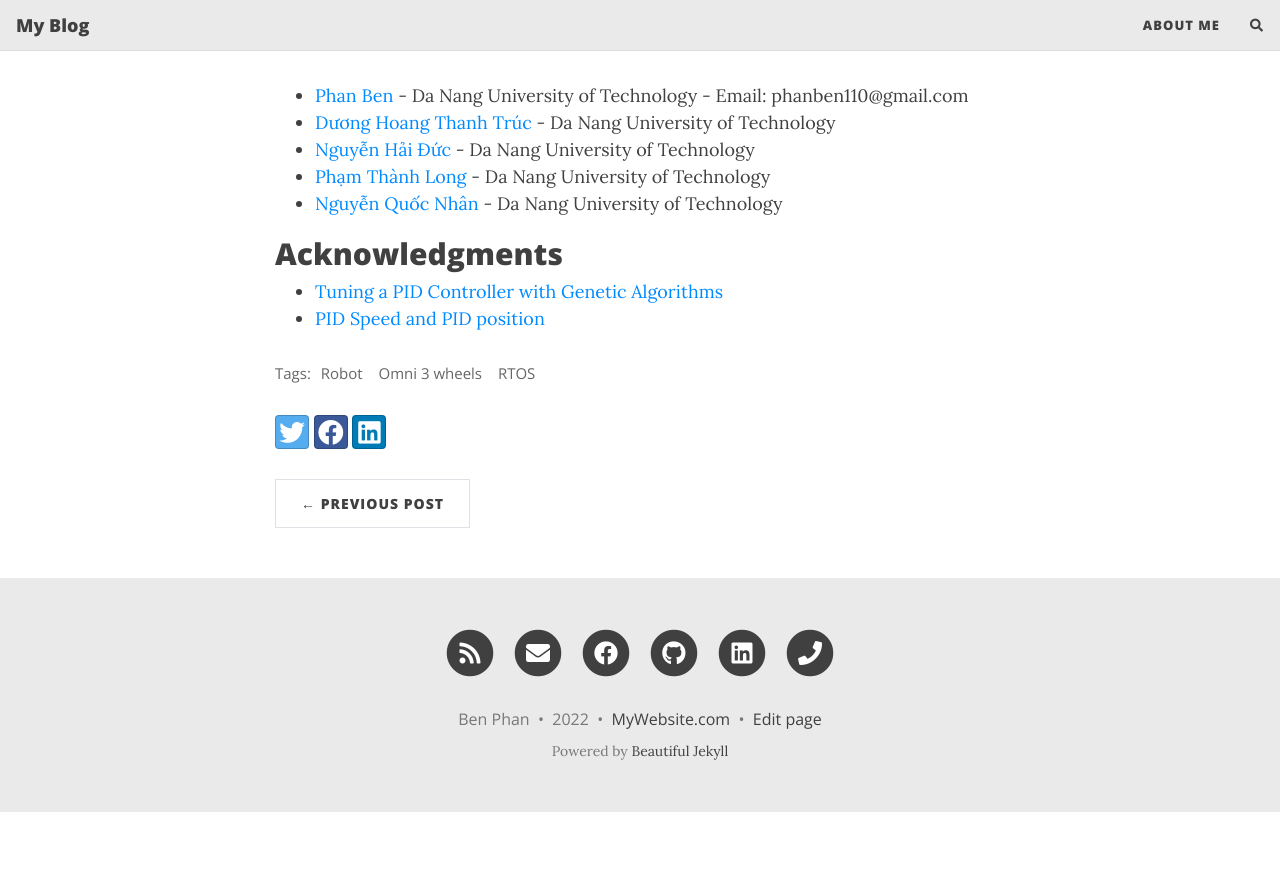
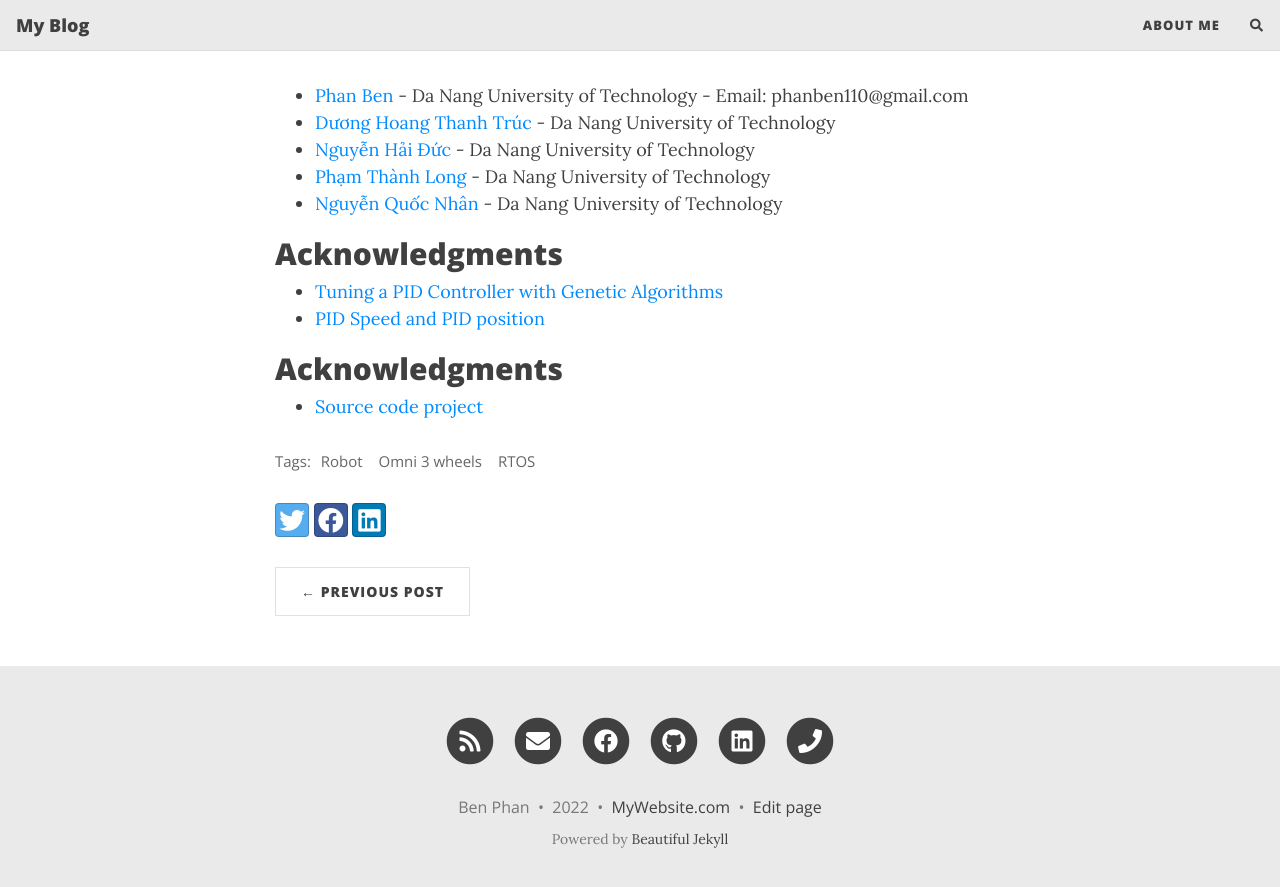
Before and after one commit to phanben110/phanben110.github.io, a Jekyll site: the page built from _posts/2022-04-29-Robot Omni.md, in a window 1280 px wide and 900 px high, scrolled down 1577 px. Shown: the top 887 px of the window. Built offline with Jekyll 4.4.1, drawn with Linux system fonts in a browser that asks for light colours; nearby versions of some CDN libraries; comment, search, counter and statistics services are not loaded; before the commit the page ends 2389 px from its top, so only the background shows below that.

Commit message:
"update code"

```diff
--- a/_posts/2022-04-29-Robot Omni.md
+++ b/_posts/2022-04-29-Robot Omni.md
@@ -48,3 +48,7 @@ Contributors names and contact info
 
 * [Tuning a PID Controller with Genetic Algorithms](https://www.youtube.com/watch?v=S5C_z1nVaSg&t=2s)
 * [PID Speed and PID position](http://arduino.vn/result/5401-pid-speed-position-control)
+
+## Acknowledgments
+
+* [Source code project](https://github.com/phanben110/Robot-Omni-3-wheels-RTOS)
```
Also changed, not shown: other parts of _posts/2022-04-29-Robot Omni.md (+1 -1 lines), _posts/notYet/2022-04-15-Tacotron2.md (renamed from _posts/2022-04-15-Tacotron2.md), _posts/notYet/2022-04-17-FastSpeech.md (renamed from _posts/2022-04-17-FastSpeech.md), _posts/notYet/2022-04-19-FastSpeech2.md (renamed from _posts/2022-04-19-FastSpeech2.md), _posts/notYet/2022-04-21-GlowTTS.md (renamed from _posts/2022-04-21-GlowTTS.md), _posts/notYet/2022-04-23-MFA.md (renamed from _posts/2022-04-23-MFA.md), _posts/notYet/2022-04-23-SpeedySpeech.md (renamed from _posts/2022-04-23-SpeedySpeech.md), _posts/notYet/2022-04-23-iSTFTNet-Realtime-Vocoder.md (renamed from _posts/2022-04-23-iSTFTNet-Realtime-Vocoder.md), assets/robot/thumb.png (added).
